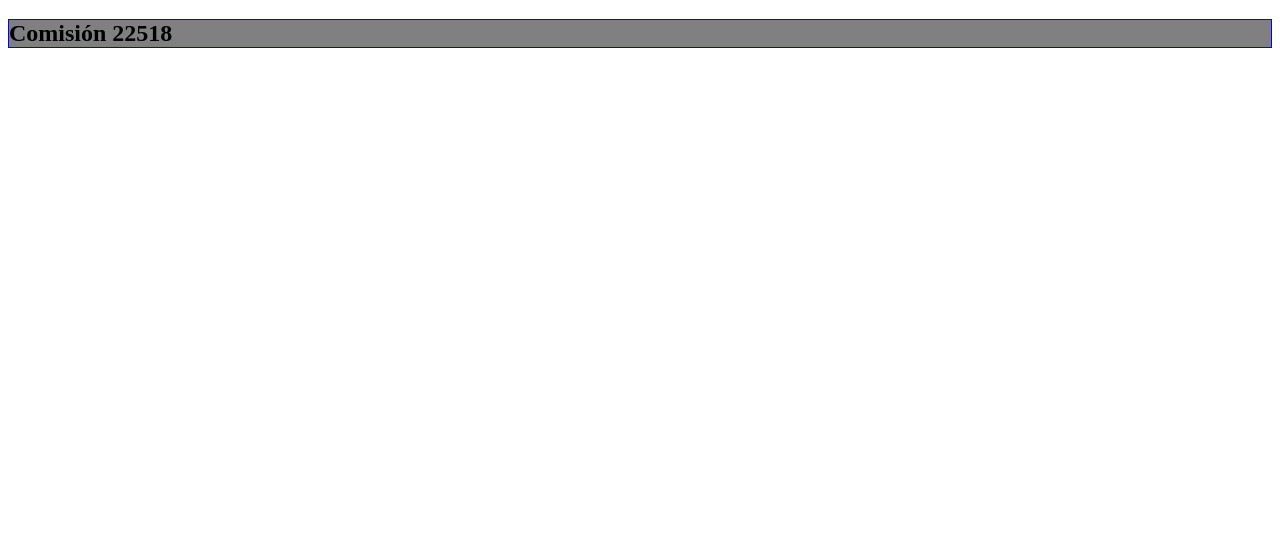
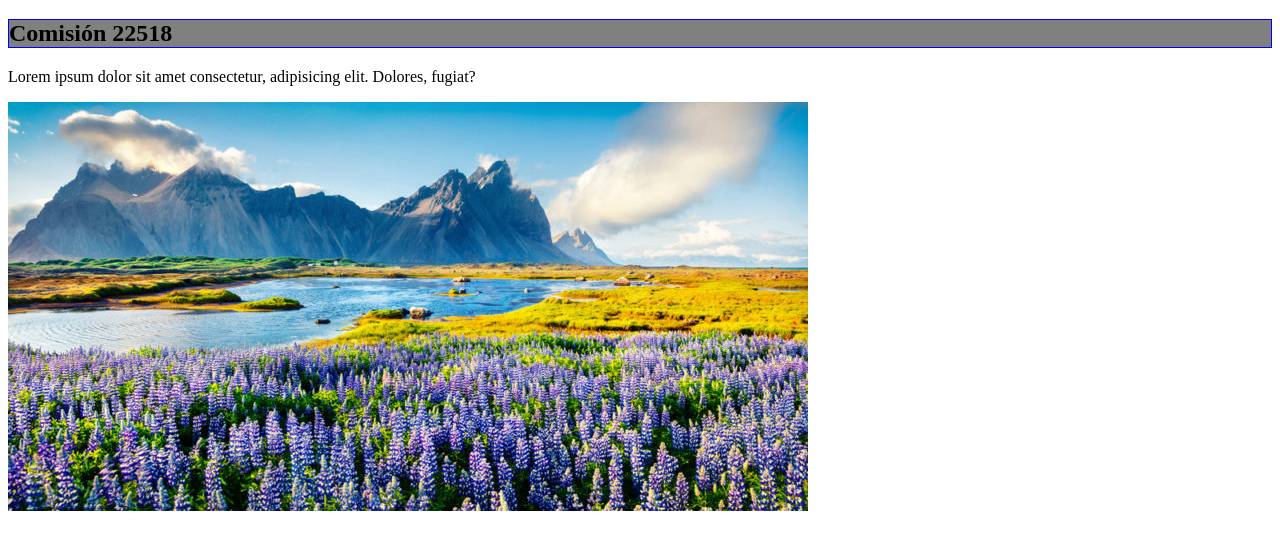
Before and after one commit to JuanPabloNardone/com22518, a plain HTML site: page index.html in a window 1280 px wide. Shown: the part 61-610 px from the top of the page. Drawn offline with Linux system fonts and the light colour scheme.

Commit message:
Agregamos imagen y texto

```diff
--- a/index.html
+++ b/index.html
@@ -10,5 +10,7 @@
 <body>
     <h1>Comenzando con Git</h1>
     <h2>Comisión 22518</h2>
+    <p>Lorem ipsum dolor sit amet consectetur, adipisicing elit. Dolores, fugiat?</p>
+    <img src="img/paisaje-800x409.jpg" alt="paisaje">
 </body>
 </html>
```
Also changed, not shown: img/paisaje-800x409.jpg (added), nosotros.html (added).
